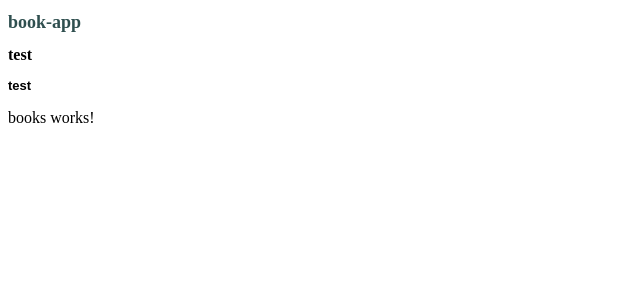
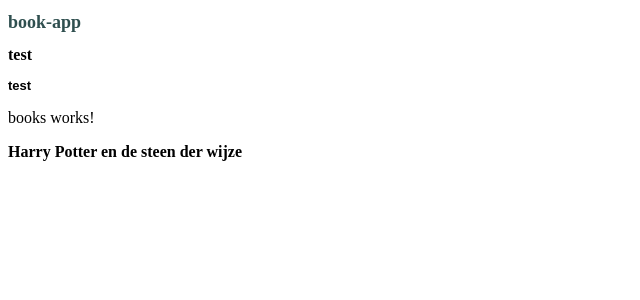
Before and after one commit to 2124405Marleen/book-app, an Angular app: page / in a window 1280 px wide. Shown: the top 300 px of the page, without its empty margins (0-640 px from the left). Built offline with nearby package versions, Linux system fonts and the light colour scheme.

Commit message:
Book interface and first item showed

```diff
--- a/src/app/book.ts
+++ b/src/app/book.ts
@@ -0,0 +1,5 @@
+export interface Book {
+  name: string;
+  pages: number;
+  genre: string;
+}
--- a/src/app/books/books.component.html
+++ b/src/app/books/books.component.html
@@ -1 +1,2 @@
 <p>books works!</p>
+<h2>{{bookharrypotter1.name}}</h2>
--- a/src/app/books/books.component.ts
+++ b/src/app/books/books.component.ts
@@ -1,4 +1,5 @@
 import { Component, OnInit } from '@angular/core';
+import { Book } from '../book';
 
 @Component({
   selector: 'app-books',
@@ -7,6 +8,12 @@
 })
 export class BooksComponent implements OnInit {
 
+  bookharrypotter1: Book = {
+    name: 'Harry Potter en de steen der wijze',
+    pages : 200,
+    genre: 'fantasy'
+  };
+
   constructor() { }
 
   ngOnInit(): void {
```
